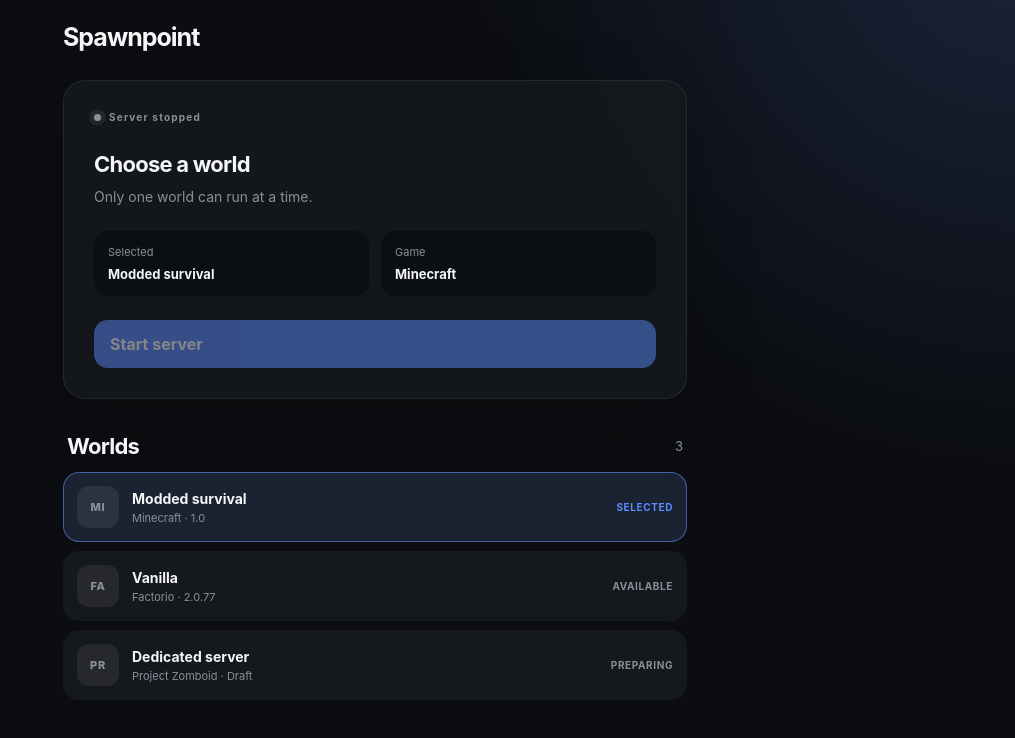
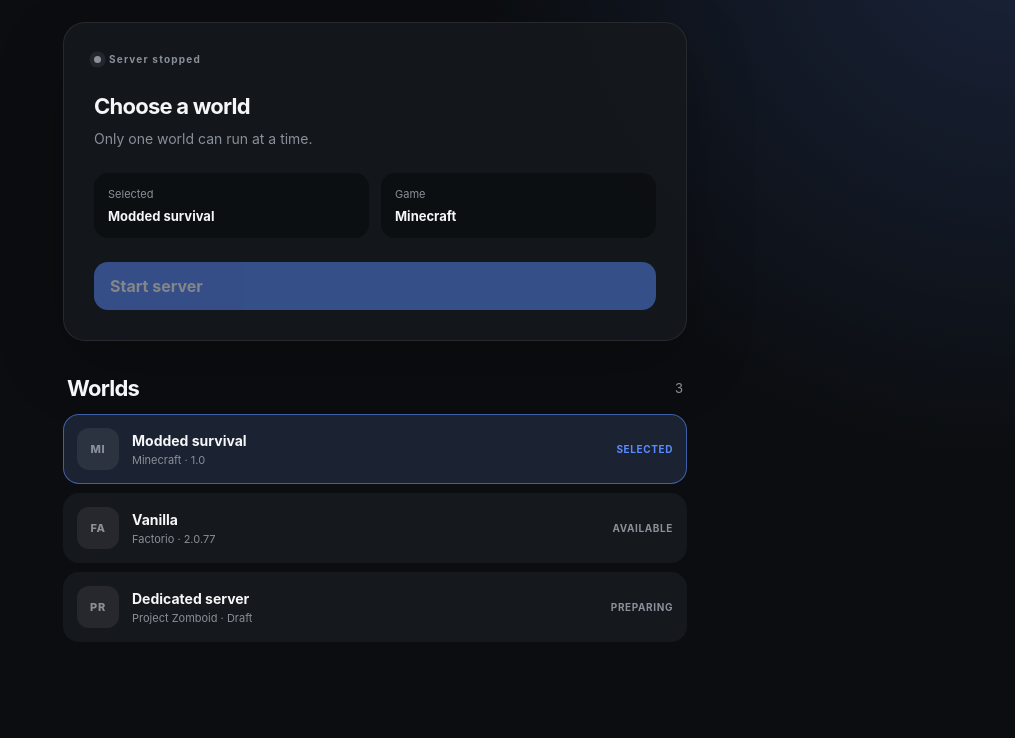
Before and after one commit to DrArzter/spawnpoint, a React (Vite) app in the folder web/: page / in a window 1280 px wide. Shown: the top 738 px of the page, without its empty margins (265-1280 px from the left). Built offline with nearby package versions, Linux system fonts and the light colour scheme.

Commit message:
style(web): remove the app header

```diff
--- a/web/src/App.tsx
+++ b/web/src/App.tsx
@@ -31,10 +31,6 @@ export function App() {
 
   return (
     <main className="app-shell">
-      <header className="topbar">
-        <h1>Spawnpoint</h1>
-      </header>
-
       <section className="hero" aria-labelledby="server-status-title">
         <div className="status-line">
           <span className="status-dot" aria-hidden="true" />
--- a/web/src/styles.css
+++ b/web/src/styles.css
@@ -38,27 +38,19 @@ button {
   padding: calc(22px + env(safe-area-inset-top)) 18px calc(24px + env(safe-area-inset-bottom));
 }
 
-.topbar,
 .section-heading,
 .world-card {
   display: flex;
   align-items: center;
 }
 
-.topbar,
 .section-heading {
   justify-content: space-between;
 }
 
-h1,
 h2,
 p {
   margin: 0;
-}
-
-h1 {
-  font-size: 25px;
-  letter-spacing: -0.04em;
 }
 
 h2 {
@@ -74,7 +66,6 @@ h2 {
 }
 
 .hero {
-  margin-top: 28px;
   padding: 24px;
   overflow: hidden;
   border: 1px solid color-mix(in srgb, var(--tg-text) 8%, transparent);
```
